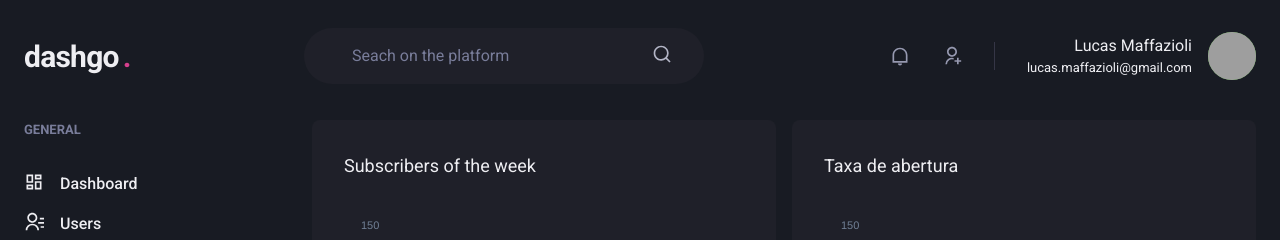
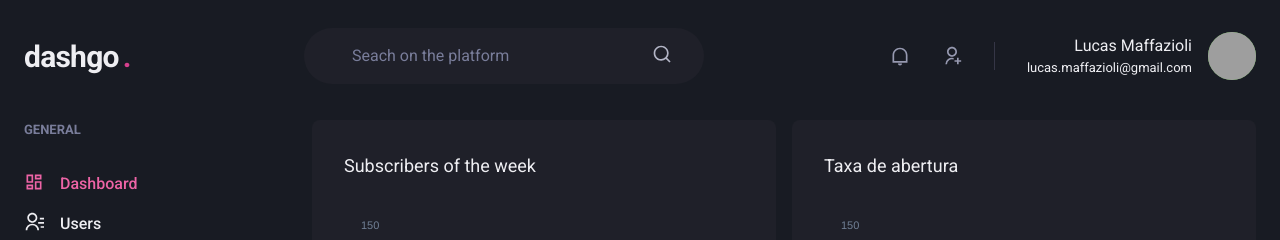
Before and after one commit to lucasmaffazioli/dashgo, a Next.js app: page /dashboard in a window 1280 px wide. Shown: the top 240 px of the page. Built offline with nearby package versions, Linux system fonts and the light colour scheme; grey boxes are pictures that could not be loaded.

Commit message:
Active links

```diff
--- /dev/null
+++ b/src/components/ActiveLink.tsx
@@ -0,0 +1,40 @@
+import { useRouter } from 'next/dist/client/router'
+import Link, { LinkProps } from 'next/link'
+import { ReactElement, cloneElement } from 'react'
+
+interface ActiveLinkProps extends LinkProps {
+	children: ReactElement
+	shouldMatchExactHref?: boolean
+}
+
+export function ActiveLink({
+	children,
+	shouldMatchExactHref = false,
+	...rest
+}: ActiveLinkProps) {
+	const { asPath } = useRouter()
+	let isActive = false
+
+	if (
+		shouldMatchExactHref &&
+		(asPath === rest.href || asPath === rest.as)
+	) {
+		isActive = true
+	}
+
+	if (
+		!shouldMatchExactHref &&
+		(asPath.startsWith(String(rest.href)) ||
+			asPath === rest.as)
+	) {
+		isActive = true
+	}
+
+	return (
+		<Link {...rest}>
+			{cloneElement(children, {
+				color: isActive ? 'pink.400' : 'gray.50',
+			})}
+		</Link>
+	)
+}
--- a/src/components/Sidebar/NavLink.tsx
+++ b/src/components/Sidebar/NavLink.tsx
@@ -5,7 +5,7 @@
 	LinkProps as ChakraLinkProps,
 } from '@chakra-ui/react'
 import { ElementType } from 'react'
-import Link from 'next/link'
+import { ActiveLink } from '../ActiveLink'
 
 interface NavLinkProps extends ChakraLinkProps {
 	icon: ElementType
@@ -20,13 +20,13 @@
 	...rest
 }: NavLinkProps) {
 	return (
-		<Link href={href} passHref>
+		<ActiveLink href={href} passHref>
 			<ChakraLink display='flex' align='center' {...rest}>
 				<Icon as={icon} fontSize='20'></Icon>
 				<Text ml='4' fontWeight='medium'>
 					{children}
 				</Text>
 			</ChakraLink>
-		</Link>
+		</ActiveLink>
 	)
 }
```
